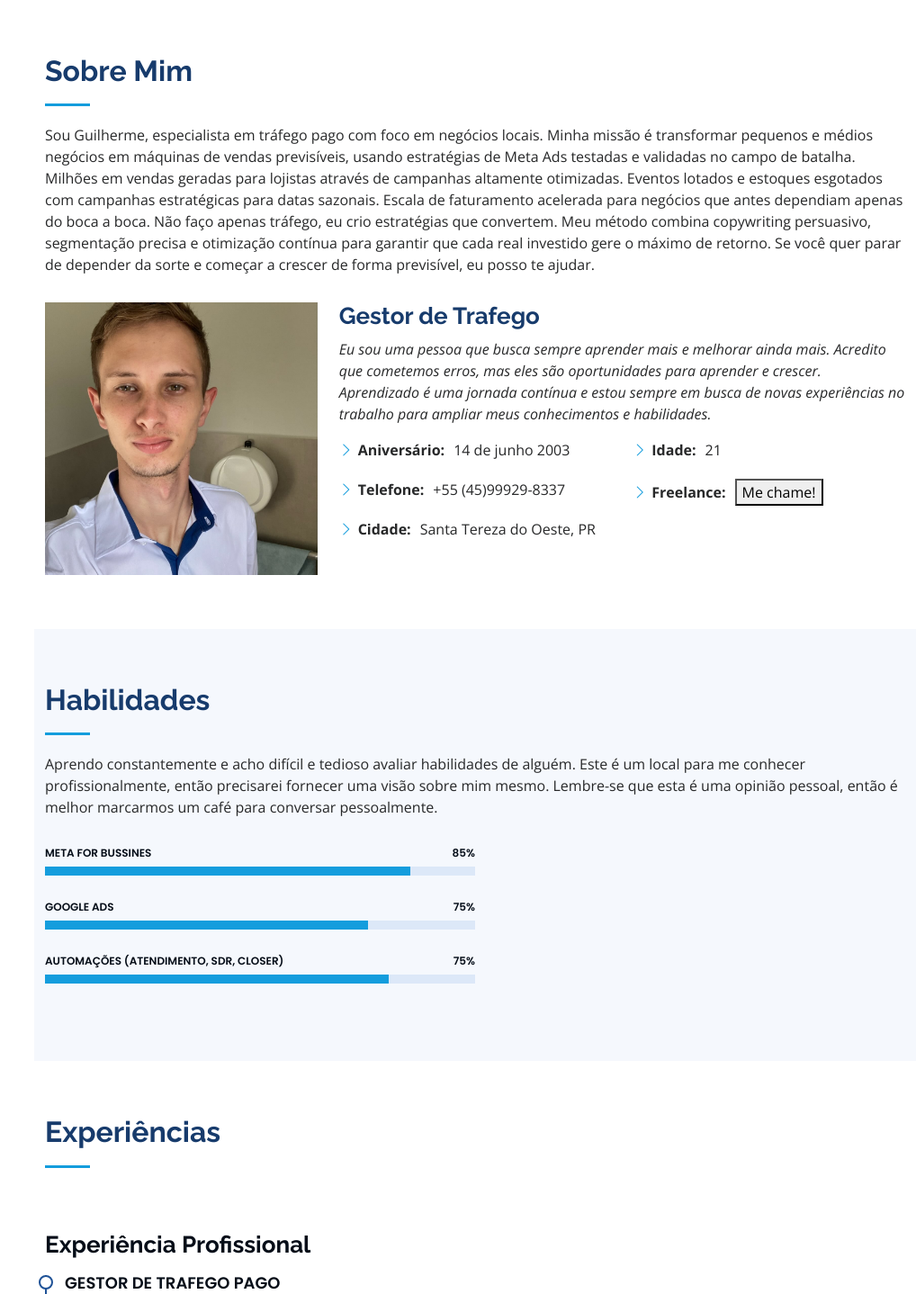
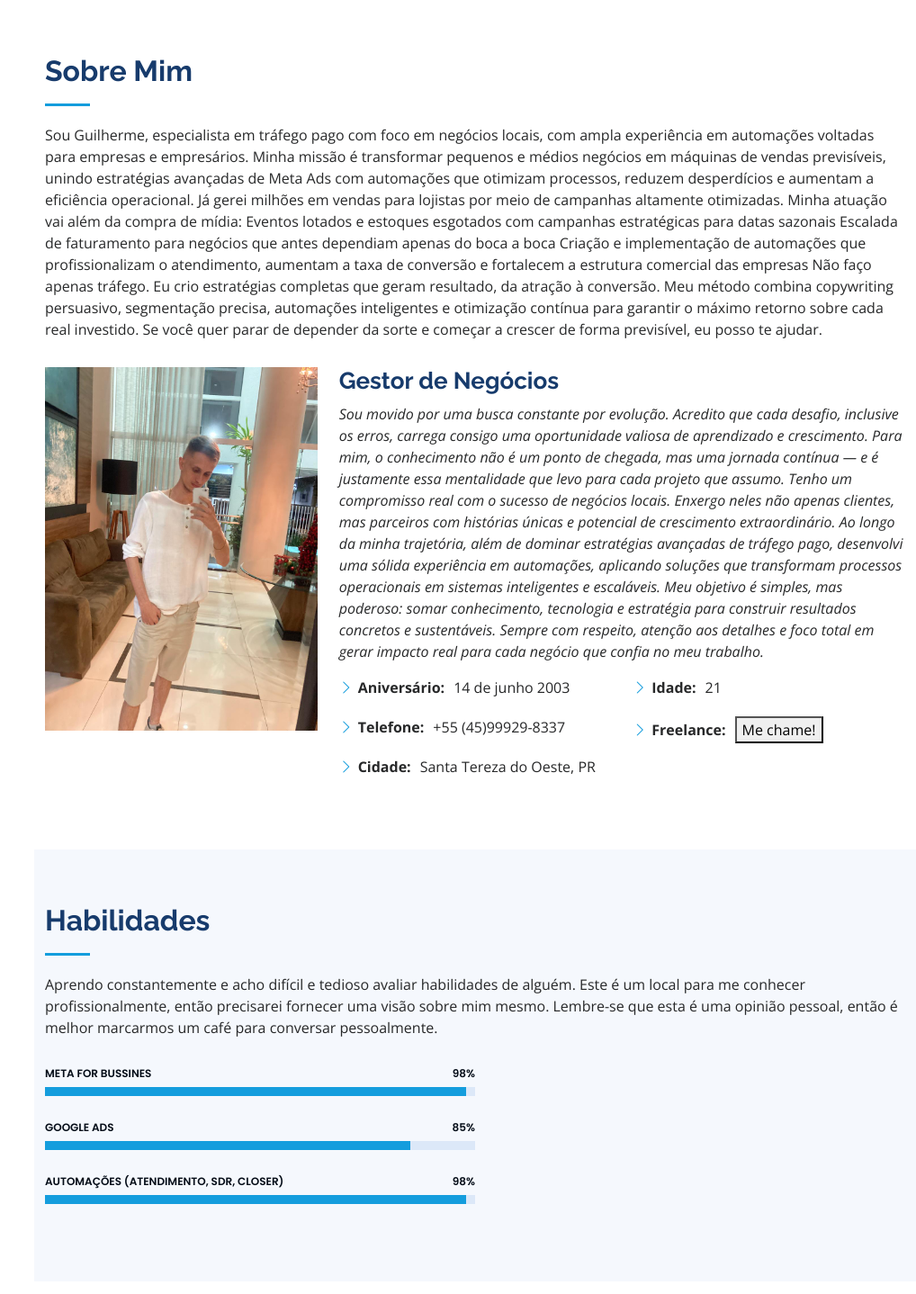
Before and after one commit to VonGod/guilhermemikuanski, a plain HTML site: page index.html in a window 1280 px wide. Shown: the part 800-2238 px from the top of the page at 90% size, without its empty margins (262-1280 px from the left). Drawn offline with nearby package versions, Linux system fonts and the light colour scheme.

Commit message:
Add files via upload

```diff
--- a/index.html
+++ b/index.html
@@ -63,13 +63,13 @@
     <div class="d-flex flex-column">
 
       <div class="profile">
-        <img src="assets/img/gui.jpg" alt="" class="img-responsive" width="150" height="120">
+        <img src="assets/img/img3.jpg" alt="" class="img-responsive" width="150" height="120">
         <h1 class="text-light"><a href="index-2.html">Guilherme Mikuanski</a></h1>
         <div class="social-links mt-3 text-center">
           <a href="https://api.whatsapp.com/send?phone=5545999298337"  target="_blank" class="twitter"><i class="bx bxl-whatsapp"></i></a>
           <a href="https://www.instagram.com/gmikuanski/" target="_blank"  class="instagram"><i class="bx bxl-instagram"></i></a>
           <a href="https://www.linkedin.com/in/guilherme-antonyo-mikuanski-da-silva-439909211/" target="_blank" class="linkedin"><i class="bx bxl-linkedin"></i></a>
-          <a href="mailto:guilhermemikuanski@institutoveon.com" target="_blank" class="email"><i class="bi bi-envelope"></i></a>
+          <a href="mailto:contato.guilhermeantonyo@gmail.com" target="_blank" class="email"><i class="bi bi-envelope"></i></a>
         </div>
       </div>
 
@@ -88,7 +88,7 @@
   <section id="hero" class="d-flex flex-column justify-content-center align-items-center">
     <div class="hero-container" data-aos="fade-in">
       <h1>Guilherme Mikuanski</h1>
-      <p>Eu Sou <span class="typed" data-typed-items="Gestor de Trafego, Ambicioso."></span></p>
+      <p>Eu Sou <span class="typed" data-typed-items="Gestor de Automações, Gestor de Trafego, Ambicioso. "></span></p>
     </div>
   </section><!-- End Hero -->
 
@@ -100,23 +100,33 @@
 
         <div class="section-title">
           <h2>Sobre Mim</h2>
-          <p>Sou Guilherme, especialista em tráfego pago com foco em negócios locais. Minha missão é transformar pequenos e médios negócios em máquinas de vendas previsíveis, usando estratégias de Meta Ads testadas e validadas no campo de batalha.
-Milhões em vendas geradas para lojistas através de campanhas altamente otimizadas.
-Eventos lotados e estoques esgotados com campanhas estratégicas para datas sazonais.
-Escala de faturamento acelerada para negócios que antes dependiam apenas do boca a boca.
-Não faço apenas tráfego, eu crio estratégias que convertem. Meu método combina copywriting persuasivo, segmentação precisa e otimização contínua para garantir que cada real investido gere o máximo de retorno.
+          <p>Sou Guilherme, especialista em tráfego pago com foco em negócios locais, com ampla experiência em automações voltadas para empresas e empresários. Minha missão é transformar pequenos e médios negócios em máquinas de vendas previsíveis, unindo estratégias avançadas de Meta Ads com automações que otimizam processos, reduzem desperdícios e aumentam a eficiência operacional.
+
+Já gerei milhões em vendas para lojistas por meio de campanhas altamente otimizadas. Minha atuação vai além da compra de mídia:
+
+Eventos lotados e estoques esgotados com campanhas estratégicas para datas sazonais
+
+Escalada de faturamento para negócios que antes dependiam apenas do boca a boca
+
+Criação e implementação de automações que profissionalizam o atendimento, aumentam a taxa de conversão e fortalecem a estrutura comercial das empresas
+
+Não faço apenas tráfego. Eu crio estratégias completas que geram resultado, da atração à conversão. Meu método combina copywriting persuasivo, segmentação precisa, automações inteligentes e otimização contínua para garantir o máximo retorno sobre cada real investido.
 
 Se você quer parar de depender da sorte e começar a crescer de forma previsível, eu posso te ajudar.</p>
         </div>
 
         <div class="row">
           <div class="col-lg-4" data-aos="fade-right">
-            <img src="assets/img/gui.jpg" class="img-fluid" alt="">
+            <img src="assets/img/img1.jpeg" class="img-fluid" alt="">
           </div>
           <div class="col-lg-8 pt-4 pt-lg-0 content" data-aos="fade-left">
-            <h3>Gestor de Trafego</h3>
+            <h3>Gestor de Negócios</h3>
             <p class="fst-italic">
-              Eu sou uma pessoa que busca sempre aprender mais e melhorar ainda mais. Acredito que cometemos erros, mas eles são oportunidades para aprender e crescer. Aprendizado é uma jornada contínua e estou sempre em busca de novas experiências no trabalho para ampliar meus conhecimentos e habilidades.
+              Sou movido por uma busca constante por evolução. Acredito que cada desafio, inclusive os erros, carrega consigo uma oportunidade valiosa de aprendizado e crescimento. Para mim, o conhecimento não é um ponto de chegada, mas uma jornada contínua — e é justamente essa mentalidade que levo para cada projeto que assumo.
+
+Tenho um compromisso real com o sucesso de negócios locais. Enxergo neles não apenas clientes, mas parceiros com histórias únicas e potencial de crescimento extraordinário. Ao longo da minha trajetória, além de dominar estratégias avançadas de tráfego pago, desenvolvi uma sólida experiência em automações, aplicando soluções que transformam processos operacionais em sistemas inteligentes e escaláveis.
+
+Meu objetivo é simples, mas poderoso: somar conhecimento, tecnologia e estratégia para construir resultados concretos e sustentáveis. Sempre com respeito, atenção aos detalhes e foco total em gerar impacto real para cada negócio que confia no meu trabalho.
             </p>
             <div class="row">
               <div class="col-lg-6">
@@ -151,22 +161,22 @@ Se você quer parar de depender da sorte e começar a crescer de forma previsív
           <div class="col-lg-6" data-aos="fade-up" data-aos-delay="160">
 
             <div class="progress">
-              <span class="skill">META FOR BUSSINES <i class="val">85%</i></span>
+              <span class="skill">META FOR BUSSINES <i class="val">98%</i></span>
+              <div class="progress-bar-wrap">
+                <div class="progress-bar" role="progressbar" style="width: 98%" aria-valuenow="98" aria-valuemin="0" aria-valuemax="100"></div>
+</div>
+            </div>
+
+            <div class="progress">
+              <span class="skill">GOOGLE ADS <i class="val">85%</i></span>
               <div class="progress-bar-wrap">
                 <div class="progress-bar" role="progressbar" style="width: 85%" aria-valuenow="85" aria-valuemin="0" aria-valuemax="100"></div>
 </div>
             </div>
-
             <div class="progress">
-              <span class="skill">GOOGLE ADS <i class="val">75%</i></span>
+              <span class="skill">AUTOMAÇÕES (ATENDIMENTO, SDR, CLOSER) <i class="val">98%</i></span>
               <div class="progress-bar-wrap">
-                <div class="progress-bar" role="progressbar" style="width: 75%" aria-valuenow="75" aria-valuemin="0" aria-valuemax="100"></div>
-</div>
-            </div>
-            <div class="progress">
-              <span class="skill">AUTOMAÇÕES (ATENDIMENTO, SDR, CLOSER) <i class="val">75%</i></span>
-              <div class="progress-bar-wrap">
-                <div class="progress-bar" role="progressbar" style="width: 80%" aria-valuenow="80" aria-valuemin="0" aria-valuemax="100"></div>
+                <div class="progress-bar" role="progressbar" style="width: 98%" aria-valuenow="98" aria-valuemin="0" aria-valuemax="100"></div>
 </div>
             </div>
 
@@ -189,13 +199,14 @@ Se você quer parar de depender da sorte e começar a crescer de forma previsív
         <div class="col-lg-6" data-aos="fade-up" data-aos-delay="100">
           <h3 class="resume-title">Experiência Profissional</h3>
 	   <div class="resume-item">
-            <h4>Gestor de trafego pago</h4>
+            <h4>Gestor de trafego/Automações</h4>
             <h5>2025</h5>
             <p><em>INSTITUTO BRASILEIRO DE ENERGIA SOLAR</em></p>
             <ul>
               <li>Gestor de trafego.</li>
               <li>Planejamento de campanhas. (Estrategias)</li>
               <li>Otimização e monitoramento.</li>
+              <li>Encarregado das automações para atendimento e agilidade das equipes.</li>
             </ul>
           </div>
 
```
Also changed, not shown: assets/img/img1.jpeg (added), assets/img/img2.jpeg (added), assets/img/img3.jpg (added).
